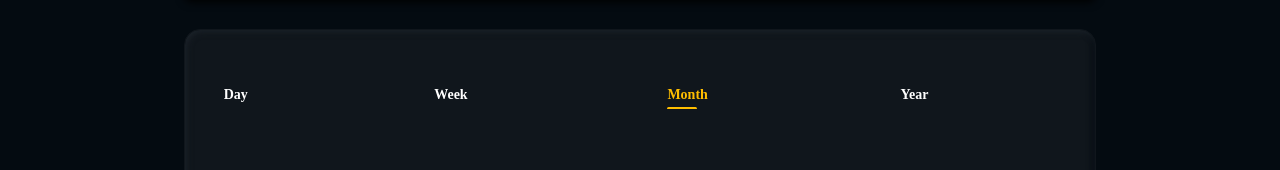
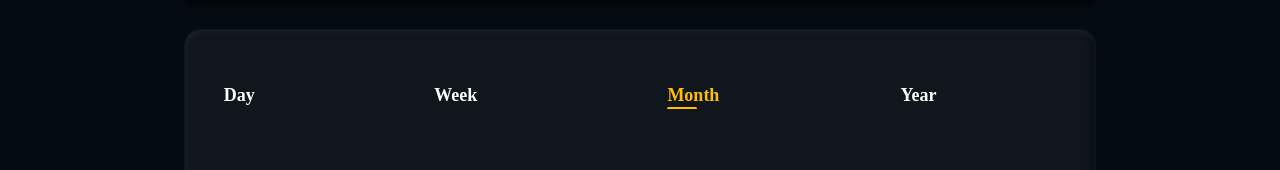
Before and after one commit to mlmaxi98/bego-test, a React (Create React App) app: page / in a window 1280 px wide. Shown: the part 1742-1912 px from the top of the page. Built offline with nearby package versions, Linux system fonts and the light colour scheme; a web font is replaced by a local one.

Commit message:
probando deploy

```diff
--- a/src/components/tabs.jsx
+++ b/src/components/tabs.jsx
@@ -5,7 +5,7 @@ import { useState } from 'react';
 import { useTheme } from '@mui/material';
 
 const CustomTabs = ({
-    elements, initial, fontSize, fontWeight, type }) => {
+    elements, initial, size, weight, type }) => {
 
     const [value, setValue] = useState(initial);
     const handleChange = (_, newValue) => {
@@ -21,7 +21,6 @@ const CustomTabs = ({
                 value={value}
                 onChange={handleChange}
                 textColor="white"
-                indicatorColor="primary"
                 TabIndicatorProps={{
                     style: {
                         width: 30,
@@ -45,15 +44,11 @@ const CustomTabs = ({
                                 label={tab.name}
 
                                 sx={{
-                                    color: value === tab.value && palette.primary.main,
-                                    textTransform: 'none',
-                                    textAlign: 'left',
                                     minWidth: (
                                         tab.value === 'inProgress'
                                         || tab.value === 'completed'
                                     ) && '30%',
-                                    fontSize: fontSize && `${fontSize}rem`,
-                                    fontWeight: fontWeight && fontWeight,
+                                    color: value === tab.value && palette.primary.main,
                                     flexDirection: 'row',
                                     justifyContent: 'flex-start',
                                     marginLeft: (
@@ -61,8 +56,10 @@ const CustomTabs = ({
                                         && tab.value !== 'week'
                                     ) && '2.5%',
                                     marginRight: type === 'graph' && '2.5%',
-                                    fontSize: '14px',
-                                    fontWeight: 900,
+                                    textTransform: 'none',
+                                    textAlign: 'left',
+                                    fontSize: size && `${size}px`,
+                                    fontWeight: weight,
                                     letterSpacing: 0,
                                     lineHeight: '26px',
                                 }}
--- a/src/components/task.jsx
+++ b/src/components/task.jsx
@@ -29,8 +29,8 @@ const Task = ({ task }) => {
                                 item
                                 xs={6}
                                 sx={{
-                                    paddingRight: i == 0 && 0.5,
-                                    paddingLeft: i == 1 && 0.5,
+                                    paddingRight: i === 0 && 0.5,
+                                    paddingLeft: i === 1 && 0.5,
                                     minHeight: '6.625rem',
                                     zIndex: 99999,
                                     cursor: 'grab'
--- a/src/hooks/useMode.js
+++ b/src/hooks/useMode.js
@@ -6,7 +6,6 @@ const useMode = () => {
     const [mode, setMode] = useState(true)
     const toggleMode = () => setMode(!mode)
     const colorBar = mode ? grey[500] : yellow[500]
-    const colorInput = mode ? grey[900] : yellow[50]
     const colorBarHover = mode ? grey[700] : yellow[700]
     const theme = responsiveFontSizes(createTheme({
         palette: {
@@ -60,6 +59,11 @@ const useMode = () => {
                     disableRipple: true
                 }
             },
+            MuiButton: {
+                defaultProps: {
+                    disableRipple: true
+                }
+            }
         },
     }));
 
--- a/src/views/Graphics.jsx
+++ b/src/views/Graphics.jsx
@@ -31,8 +31,9 @@ const Graphics = () => {
                             type="graph"
                             elements={timeLapse}
                             initial={timeLapse[2].value}
-                            fontSize={1.15}
-                            fontWeight="bold" />
+                            size={18}
+                            weight={900}
+                        />
                     </Grid>
                     <Grid item container xs={12} sx={{ marginTop: '1.5rem' }} justifyContent="center" alignItems="center">
 
--- a/src/views/Navbar.jsx
+++ b/src/views/Navbar.jsx
@@ -18,7 +18,7 @@ const Navbar = () => {
                     alignItems="center"
                     justifyContent="center">
                     <IconButton color="primary">
-                        <img src={Back} />
+                        <img src={Back} alt='back' />
                     </IconButton>
                 </Grid>
                 <Grid
@@ -41,7 +41,7 @@ const Navbar = () => {
                     alignItems="center"
                     justifyContent="center">
                     <IconButton color="secondary">
-                        <img src={Notification} />
+                        <img src={Notification} alt='notification' />
                     </IconButton>
                 </Grid>
             </Grid>
--- a/src/views/Statistics.jsx
+++ b/src/views/Statistics.jsx
@@ -1,11 +1,7 @@
-import { Box, Grid, Typography, SvgIcon } from '@mui/material';
-import { useTheme } from '@mui/material';
+import { Box, Grid, Typography } from '@mui/material';
 import { Check, Clock, Flash, Menu, Download, Chevron } from '../icons'
 const Statistics = () => {
 
-
-    const { palette } = useTheme()
-    const { primary } = palette
     const statistics = [
         {
             name: 'Total projects',
@@ -64,12 +60,12 @@ const Statistics = () => {
                             <Grid item xs={9} sx={{ display: 'flex', px: 1 }}
                                 justifyContent="center"
                                 alignItems="center">
-                                <img src={Download} />
+                                <img src={Download} alt='download' />
                             </Grid>
                             <Grid item xs={3} sx={{ display: 'flex', borderLeft: '1px solid #494C50', px: 1 }}
                                 justifyContent="center"
                                 alignItems="center">
-                                <img src={Chevron} />
+                                <img src={Chevron} alt='chevron' />
                             </Grid>
 
                         </Grid>
@@ -112,7 +108,7 @@ const Statistics = () => {
                                 justifyContent="center"
                                 alignItems="center"
                             >
-                                <img src={icon} />
+                                <img src={icon} alt='icon' />
                             </Grid>
                             <Grid
                                 item xs={8}
--- a/src/views/index.jsx
+++ b/src/views/index.jsx
@@ -22,7 +22,12 @@ const Home = () => {
             }}>
             <Container maxWidth='md'>
                 <Navbar />
-                <Tabs elements={tasks} initial={tasks[0].value} />
+                <Tabs
+                    elements={tasks}
+                    initial={tasks[0].value}
+                    size={14}
+                    weight={900}
+                />
                 <Tasks />
                 <Statistics />
                 <Graphics />
```
Also changed, not shown: src/components/Consts.jsx (added).
